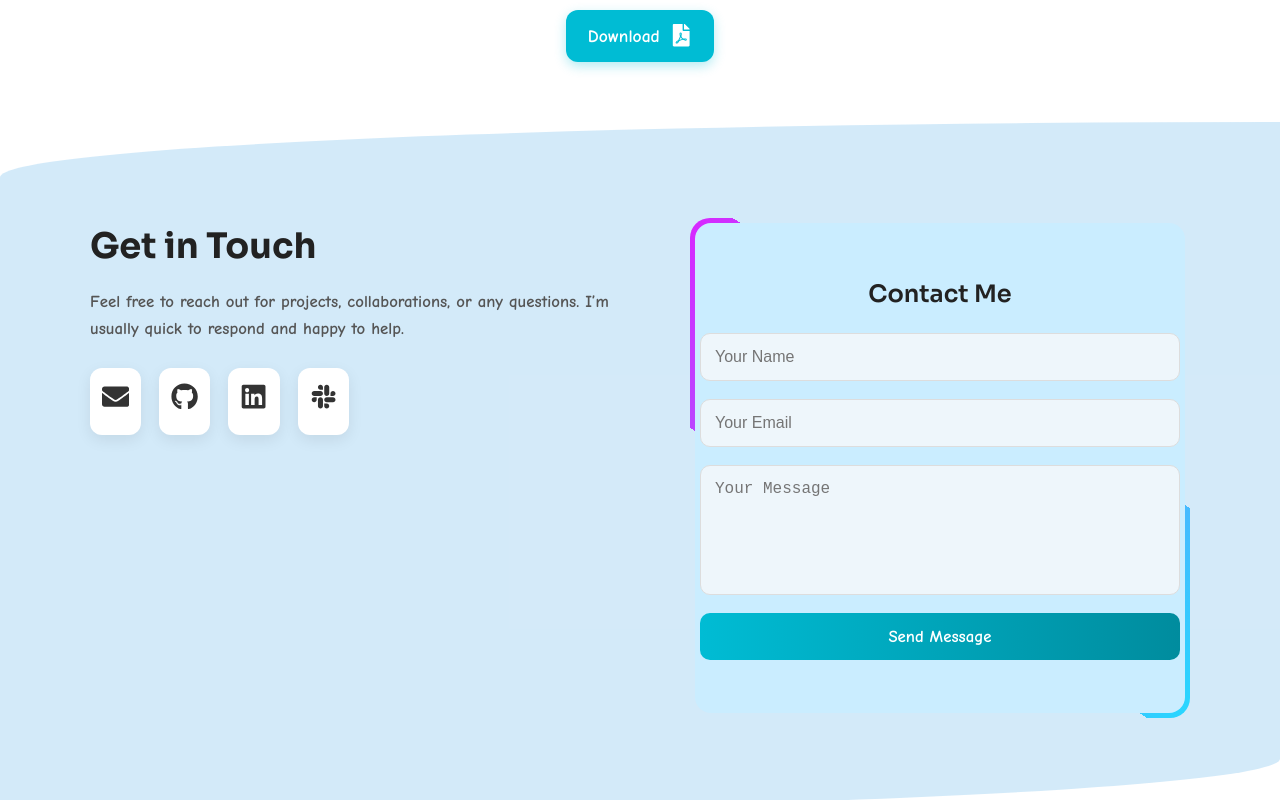
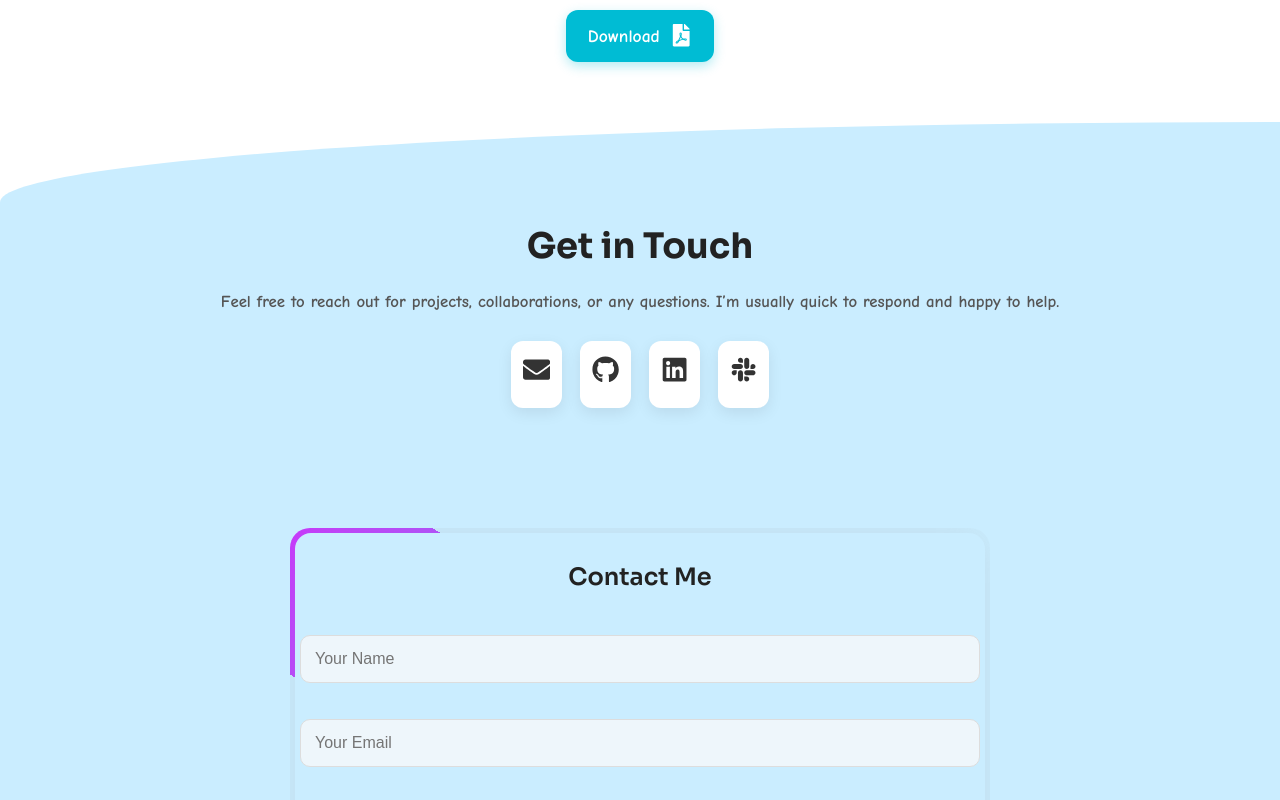
Before and after one commit to Hossein-Kelisa/Hossein-Kelisa-Portfolio, a React (Vite) app in the folder portfolio/client/: page / in a window 1280 px wide. Shown: the part 4960-5760 px from the top of the page. Built offline with nearby package versions, Linux system fonts and the light colour scheme; no server answers; a web font is replaced by a local one.

Commit message:
make it responsive

```diff
--- a/portfolio/client/index.html
+++ b/portfolio/client/index.html
@@ -68,7 +68,7 @@
       property="og:description"
       content="Professional full-stack web developer portfolio. React, Node.js, MongoDB, MySQL. Build professional websites and web applications. Based in Leiden, Netherlands."
     />
-    <meta property="og:image" content="https://hosseinkelisa.com/preview.jpg" />
+    <!-- <meta property="og:image" content="https://hosseinkelisa.com/preview.jpg" /> -->
     <meta property="og:url" content="https://hosseinkelisa.com" />
     <meta property="og:type" content="website" />
 
--- a/portfolio/client/src/components/HomeComponents/Contact.css
+++ b/portfolio/client/src/components/HomeComponents/Contact.css
@@ -1,6 +1,6 @@
 .contact-section {
   padding: 80px 20px;
-  background-color: #c6e4f7c2;
+  background-color: #caedff;
   border-radius: 100% 0% / 8%;
 }
 .dark .contact-section {
@@ -12,17 +12,24 @@
   margin: 1rem auto;
   display: flex;
   gap: 40px;
+  flex-direction: column;
+  align-items: center;
+  justify-content: center;
 }
-
 .left-side {
-  flex: 1;
-  min-width: 300px;
+  display: flex;
+  flex-direction: column;
+  align-items: center;
+  justify-content: center;
+  margin-bottom: 5rem;
 }
 
 .contact-title {
   font-size: 2.2rem;
   margin-bottom: 15px;
   color: #222;
+  font-weight: 700;
+  text-align: center;
 }
 
 .dark .contact-title {
@@ -34,12 +41,15 @@
   color: #555;
   margin-bottom: 25px;
   line-height: 1.6;
+  text-align: center;
 }
 
 .contact-grid {
   display: flex;
   gap: 18px;
   margin-top: 15px;
+  flex-wrap: wrap;
+  justify-content: center;
 }
 
 .contact-icon {
@@ -59,8 +69,8 @@
 }
 
 .contact-form {
-  width: 500px;
-  height: 500px;
+  width: 700px;
+  height: auto;
   background: #07182e00;
   border-radius: 20px;
   position: relative;
@@ -75,31 +85,28 @@
 }
 
 .contact-form::before {
-  content: '';
+  content: "";
   position: absolute;
   width: 200px;
-  height: 200%;
-  background: linear-gradient(
-    180deg,
-    #00ffff,
-    #ff00ff
-  );
+  height: 300%;
+  background: linear-gradient(180deg, #00ffff, #ff00ff);
   animation: rotate 20s linear infinite;
   z-index: -1;
 }
 
 .contact-form::after {
-  content: '';
+  content: "";
   position: absolute;
   inset: 5px;
   border-radius: 16px;
   background: #caedff;
   z-index: -1;
+  box-shadow: 0 0 40px rgba(155, 155, 155, 0.2);
 }
 
 .form-title {
   font-size: 1.5rem;
-  margin-bottom: 20px;
+  margin: 20px;
   color: #222;
   font-weight: 600;
 }
@@ -108,7 +115,7 @@
 .form-textarea {
   width: 100%;
   padding: 14px;
-  margin-bottom: 18px;
+  margin: 18px 0;
   border: 1px solid #ddd;
   border-radius: 10px;
   font-size: 1rem;
@@ -139,6 +146,7 @@
   border-radius: 10px;
   cursor: pointer;
   transition: all 0.25s ease;
+  margin: 10px;
 }
 
 .form-button:hover {
@@ -160,7 +168,7 @@
   }
 
   .contact-form {
-    padding: 22px;
+    width: 450px;
   }
 }
 
@@ -173,6 +181,21 @@
     font-size: 1.5rem;
     padding: 10px;
   }
+  .contact-form {
+    width: 300px;
+    padding: 10px;
+  }
+  .form-title {
+    font-size: 1.3rem;
+  }
+  .form-input,
+  .form-textarea {
+    font-size: 0.9rem;
+  }
+
+  .form-button {
+    font-size: 1rem;
+  }
 }
 
 @keyframes rotate {
```
